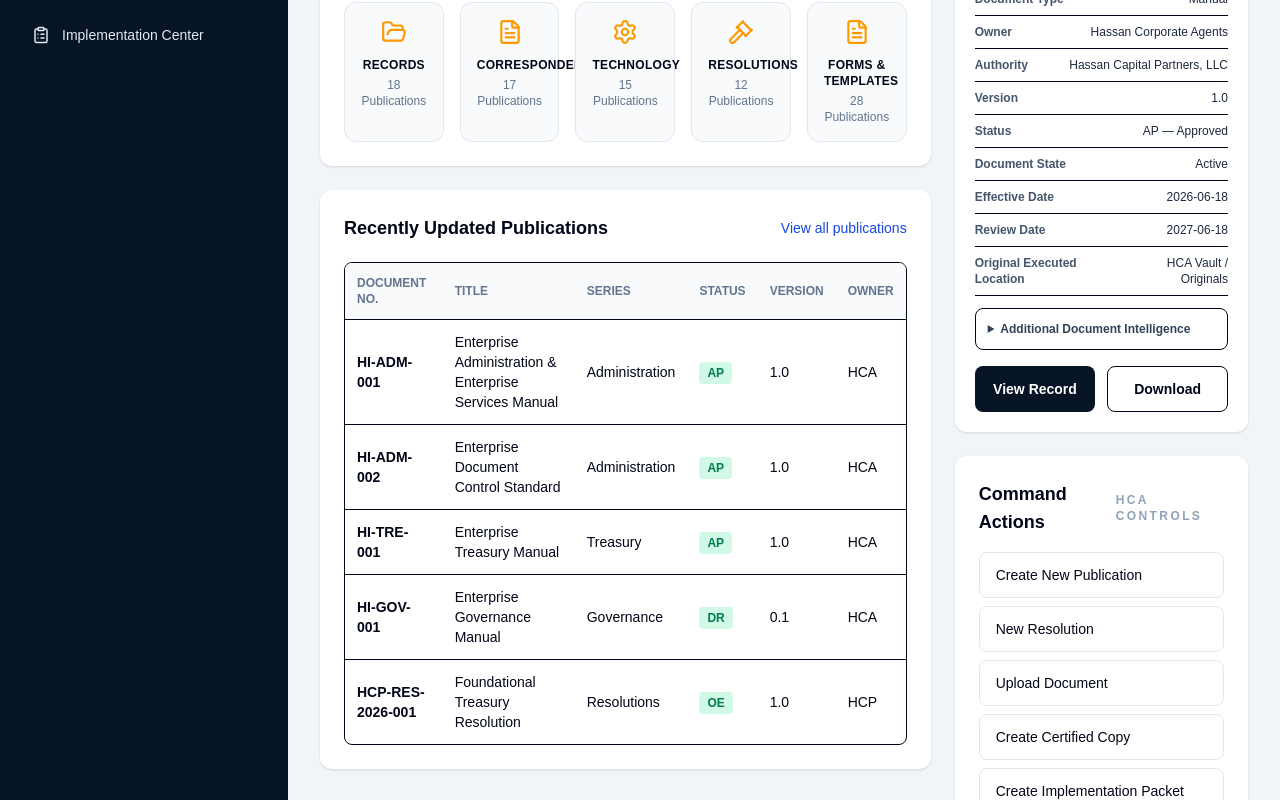
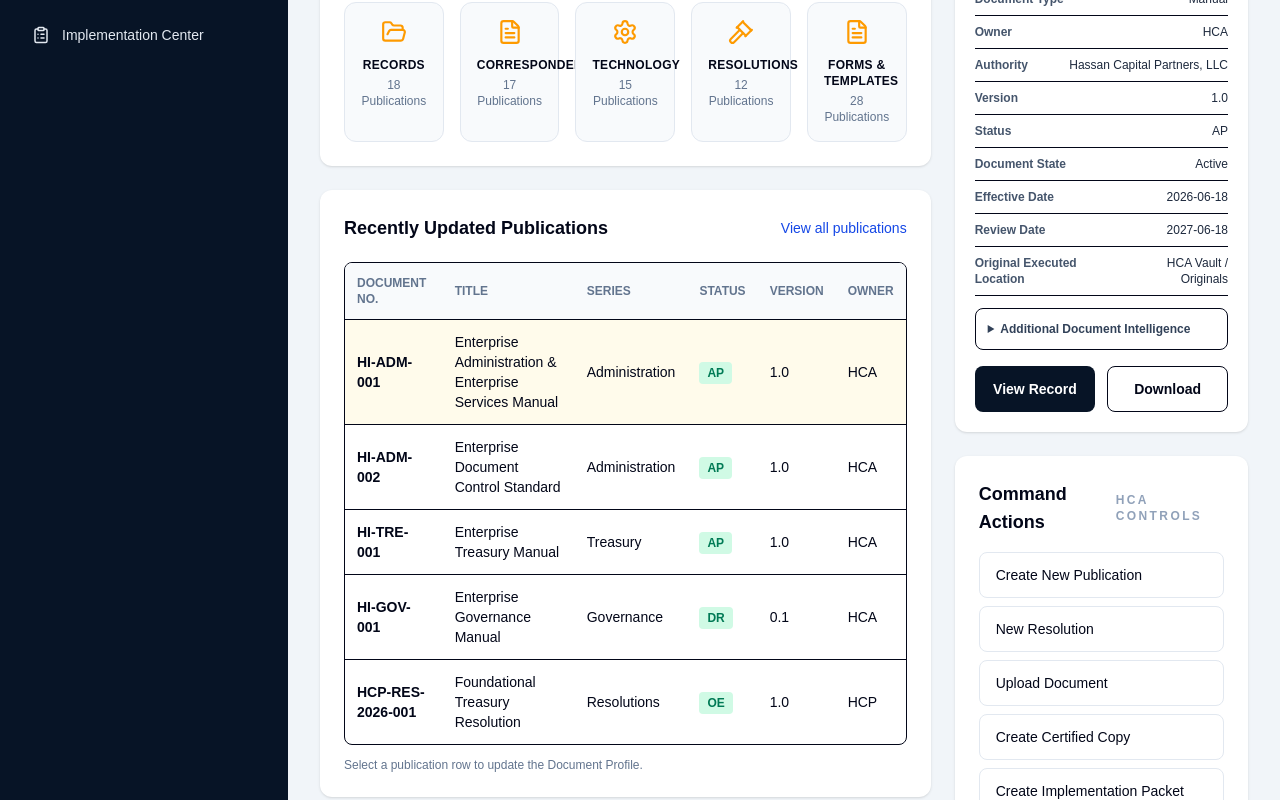
Before and after one commit to Hassan-Industries/hassan-industries-eos, a Next.js app in the folder portal/: page /governance-library in a window 1280 px wide. Shown: the part 740-1540 px from the top of the page. Built offline with nearby package versions, Linux system fonts and the light colour scheme.

Commit message:
feat(egl): add publication selection interaction
- Added typed publication records
- Added selectable publication table rows
- Added active row styling
- Updated Document Profile based on selected publication
- Preserved static TypeScript data foundation

```diff
--- a/portal/app/governance-library/page.tsx
+++ b/portal/app/governance-library/page.tsx
@@ -1,3 +1,6 @@
+"use client";
+
+import { useState } from "react";
 import Sidebar from "@/components/layout/Sidebar";
 import Topbar from "@/components/layout/Topbar";
 import EGLCommandRibbon from "@/components/governance-library/EGLCommandRibbon";
@@ -9,8 +12,13 @@ import PublicationDetailsPreview from "@/components/governance-library/Publicati
 import EGLQuickActions from "@/components/governance-library/EGLQuickActions";
 import EGLKnowledgePanels from "@/components/governance-library/EGLKnowledgePanels";
 import EGLFooterStrip from "@/components/governance-library/EGLFooterStrip";
+import { publications } from "@/data/governanceLibrary";
+import type { PublicationRecord } from "@/data/governanceLibrary";
 
 export default function GovernanceLibraryPage() {
+  const [selectedPublication, setSelectedPublication] =
+    useState<PublicationRecord>(publications[0]);
+
   return (
     <main className="min-h-screen bg-slate-100 text-slate-950">
       <div className="flex min-h-screen">
@@ -27,11 +35,15 @@ export default function GovernanceLibraryPage() {
             <div className="mt-6 grid grid-cols-12 gap-6">
               <section className="col-span-8 space-y-6">
                 <PublicationSeriesGrid />
-                <RecentlyUpdatedPublications />
+                <RecentlyUpdatedPublications
+                  publications={publications}
+                  selectedDocumentNo={selectedPublication.documentNo}
+                  onSelectPublication={setSelectedPublication}
+                />
               </section>
 
               <aside className="col-span-4 space-y-6">
-                <PublicationDetailsPreview />
+                <PublicationDetailsPreview publication={selectedPublication} />
                 <EGLQuickActions />
               </aside>
             </div>
--- a/portal/components/governance-library/RecentlyUpdatedPublications.tsx
+++ b/portal/components/governance-library/RecentlyUpdatedPublications.tsx
@@ -1,8 +1,18 @@
-import { publications } from "@/data/governanceLibrary";
+import type { PublicationRecord } from "@/data/governanceLibrary";
 
-export default function RecentlyUpdatedPublications() {
+type Props = {
+  publications: PublicationRecord[];
+  selectedDocumentNo: string;
+  onSelectPublication: (publication: PublicationRecord) => void;
+};
+
+export default function RecentlyUpdatedPublications({
+  publications,
+  selectedDocumentNo,
+  onSelectPublication,
+}: Props) {
   return (
-    <div className="mt-6 rounded-xl bg-white p-6 shadow">
+    <div className="rounded-xl bg-white p-6 shadow">
       <div className="flex items-center justify-between">
         <h2 className="text-lg font-bold">Recently Updated Publications</h2>
         <span className="text-sm text-blue-700">View all publications</span>
@@ -20,24 +30,44 @@ export default function RecentlyUpdatedPublications() {
               <th className="p-3">Owner</th>
             </tr>
           </thead>
+
           <tbody>
-            {publications.map(([docNo, title, series, status, version, owner]) => (
-              <tr key={docNo as string} className="border-t">
-                <td className="p-3 font-semibold">{docNo}</td>
-                <td className="p-3">{title}</td>
-                <td className="p-3">{series}</td>
-                <td className="p-3">
-                  <span className="rounded bg-emerald-100 px-2 py-1 text-xs font-semibold text-emerald-700">
-                    {status}
-                  </span>
-                </td>
-                <td className="p-3">{version}</td>
-                <td className="p-3">{owner}</td>
-              </tr>
-            ))}
+            {publications.map((publication) => {
+              const isActive =
+                publication.documentNo === selectedDocumentNo;
+
+              return (
+                <tr
+                  key={publication.documentNo}
+                  onClick={() => onSelectPublication(publication)}
+                  className={`cursor-pointer border-t transition ${
+                    isActive
+                      ? "bg-amber-50"
+                      : "hover:bg-slate-50"
+                  }`}
+                >
+                  <td className="p-3 font-semibold">
+                    {publication.documentNo}
+                  </td>
+                  <td className="p-3">{publication.title}</td>
+                  <td className="p-3">{publication.series}</td>
+                  <td className="p-3">
+                    <span className="rounded bg-emerald-100 px-2 py-1 text-xs font-semibold text-emerald-700">
+                      {publication.status}
+                    </span>
+                  </td>
+                  <td className="p-3">{publication.version}</td>
+                  <td className="p-3">{publication.owner}</td>
+                </tr>
+              );
+            })}
           </tbody>
         </table>
       </div>
+
+      <p className="mt-3 text-xs text-slate-500">
+        Select a publication row to update the Document Profile.
+      </p>
     </div>
   );
 }
--- a/portal/data/governanceLibrary.ts
+++ b/portal/data/governanceLibrary.ts
@@ -12,6 +12,29 @@ import {
   Settings,
   ShieldCheck,
 } from "lucide-react";
+
+export type PublicationRecord = {
+  documentNo: string;
+  title: string;
+  series: string;
+  status: string;
+  version: string;
+  owner: string;
+  documentType: string;
+  authority: string;
+  documentState: string;
+  effectiveDate: string;
+  reviewDate: string;
+  originalExecutedLocation: string;
+  certifiedCopy: string;
+  supersedes: string;
+  supersededBy: string;
+  relatedResolution: string;
+  relatedImplementationProject: string;
+  classification: string;
+  retentionCategory: string;
+  notes: string;
+};
 
 export const eglStats = [
   ["Active Publications", "241", BookOpen],
@@ -34,33 +57,117 @@ export const publicationSeries = [
   ["Forms & Templates", "28 Publications", FileText],
 ];
 
-export const publications = [
-  [
-    "HI-ADM-001",
-    "Enterprise Administration & Enterprise Services Manual",
-    "Administration",
-    "AP",
-    "1.0",
-    "HCA",
-  ],
-  [
-    "HI-ADM-002",
-    "Enterprise Document Control Standard",
-    "Administration",
-    "AP",
-    "1.0",
-    "HCA",
-  ],
-  ["HI-TRE-001", "Enterprise Treasury Manual", "Treasury", "AP", "1.0", "HCA"],
-  ["HI-GOV-001", "Enterprise Governance Manual", "Governance", "DR", "0.1", "HCA"],
-  [
-    "HCP-RES-2026-001",
-    "Foundational Treasury Resolution",
-    "Resolutions",
-    "OE",
-    "1.0",
-    "HCP",
-  ],
+export const publications: PublicationRecord[] = [
+  {
+    documentNo: "HI-ADM-001",
+    title: "Enterprise Administration & Enterprise Services Manual",
+    series: "Administration",
+    status: "AP",
+    version: "1.0",
+    owner: "HCA",
+    documentType: "Manual",
+    authority: "Hassan Capital Partners, LLC",
+    documentState: "Active",
+    effectiveDate: "2026-06-18",
+    reviewDate: "2027-06-18",
+    originalExecutedLocation: "HCA Vault / Originals",
+    certifiedCopy: "Available",
+    supersedes: "N/A",
+    supersededBy: "N/A",
+    relatedResolution: "HCP-RES-2026-001",
+    relatedImplementationProject: "HIEOS-IMP-006A",
+    classification: "Internal Governance",
+    retentionCategory: "Permanent",
+    notes: "Flagship enterprise administration publication.",
+  },
+  {
+    documentNo: "HI-ADM-002",
+    title: "Enterprise Document Control Standard",
+    series: "Administration",
+    status: "AP",
+    version: "1.0",
+    owner: "HCA",
+    documentType: "Standard",
+    authority: "Hassan Corporate Agents",
+    documentState: "Active",
+    effectiveDate: "2026-06-18",
+    reviewDate: "2027-06-18",
+    originalExecutedLocation: "HCA Vault / Originals",
+    certifiedCopy: "Available",
+    supersedes: "N/A",
+    supersededBy: "N/A",
+    relatedResolution: "N/A",
+    relatedImplementationProject: "HIEOS-IMP-006A",
+    classification: "Internal Governance",
+    retentionCategory: "Permanent",
+    notes: "Controls numbering, revisions, classifications, and document records.",
+  },
+  {
+    documentNo: "HI-TRE-001",
+    title: "Enterprise Treasury Manual",
+    series: "Treasury",
+    status: "AP",
+    version: "1.0",
+    owner: "HCA",
+    documentType: "Manual",
+    authority: "Hassan Capital Partners, LLC",
+    documentState: "Active",
+    effectiveDate: "2026-06-20",
+    reviewDate: "2027-06-20",
+    originalExecutedLocation: "HCA Vault / Originals",
+    certifiedCopy: "Available",
+    supersedes: "N/A",
+    supersededBy: "N/A",
+    relatedResolution: "HCP-RES-2026-001",
+    relatedImplementationProject: "HIEOS-IMP-006A",
+    classification: "Confidential",
+    retentionCategory: "Permanent",
+    notes: "Enterprise treasury governance publication.",
+  },
+  {
+    documentNo: "HI-GOV-001",
+    title: "Enterprise Governance Manual",
+    series: "Governance",
+    status: "DR",
+    version: "0.1",
+    owner: "HCA",
+    documentType: "Manual",
+    authority: "Hassan Capital Partners, LLC",
+    documentState: "Draft",
+    effectiveDate: "Pending",
+    reviewDate: "Pending",
+    originalExecutedLocation: "N/A",
+    certifiedCopy: "Not Available",
+    supersedes: "N/A",
+    supersededBy: "N/A",
+    relatedResolution: "N/A",
+    relatedImplementationProject: "HIEOS-IMP-006A",
+    classification: "Internal Draft",
+    retentionCategory: "Governance Draft",
+    notes: "Draft governance publication pending review.",
+  },
+  {
+    documentNo: "HCP-RES-2026-001",
+    title: "Foundational Treasury Resolution",
+    series: "Resolutions",
+    status: "OE",
+    version: "1.0",
+    owner: "HCP",
+    documentType: "Resolution",
+    authority: "Hassan Capital Partners, LLC",
+    documentState: "Original Executed",
+    effectiveDate: "2026-06-20",
+    reviewDate: "N/A",
+    originalExecutedLocation: "HCA Vault / Originals",
+    certifiedCopy: "Available",
+    supersedes: "N/A",
+    supersededBy: "N/A",
+    relatedResolution: "N/A",
+    relatedImplementationProject: "HIEOS-IMP-006A",
+    classification: "Confidential",
+    retentionCategory: "Permanent",
+    notes: "Foundational resolution adopting HI-TRE-001.",
+  },
 ];
 
 export const statusCodes = [
@@ -72,27 +179,6 @@ export const statusCodes = [
   ["SP", "Superseded"],
   ["AR", "Archived"],
   ["VO", "Void"],
-];
-
-export const detailPreview = [
-  ["Publication Series", "Administration"],
-  ["Document Type", "Manual"],
-  ["Owner", "Hassan Corporate Agents"],
-  ["Authority", "Hassan Capital Partners, LLC"],
-  ["Version", "1.0"],
-  ["Status", "AP — Approved"],
-  ["Document State", "Active"],
-  ["Effective Date", "2026-06-18"],
-  ["Review Date", "2027-06-18"],
-  ["Original Executed Location", "HCA Vault / Originals"],
-  ["Certified Copy", "Available"],
-  ["Supersedes", "N/A"],
-  ["Superseded By", "N/A"],
-  ["Related Resolution", "HCP-RES-2026-001"],
-  ["Related Implementation Project", "HIEOS-IMP-006A"],
-  ["Classification", "Internal Governance"],
-  ["Retention Category", "Permanent"],
-  ["Notes", "Flagship enterprise administration publication."],
 ];
 
 export const quickActions = [
```
Also changed, not shown: portal/components/governance-library/PublicationDetailsPreview.tsx (+33 -9 lines), 1 other file (tests, documents, lock files or other folders).
